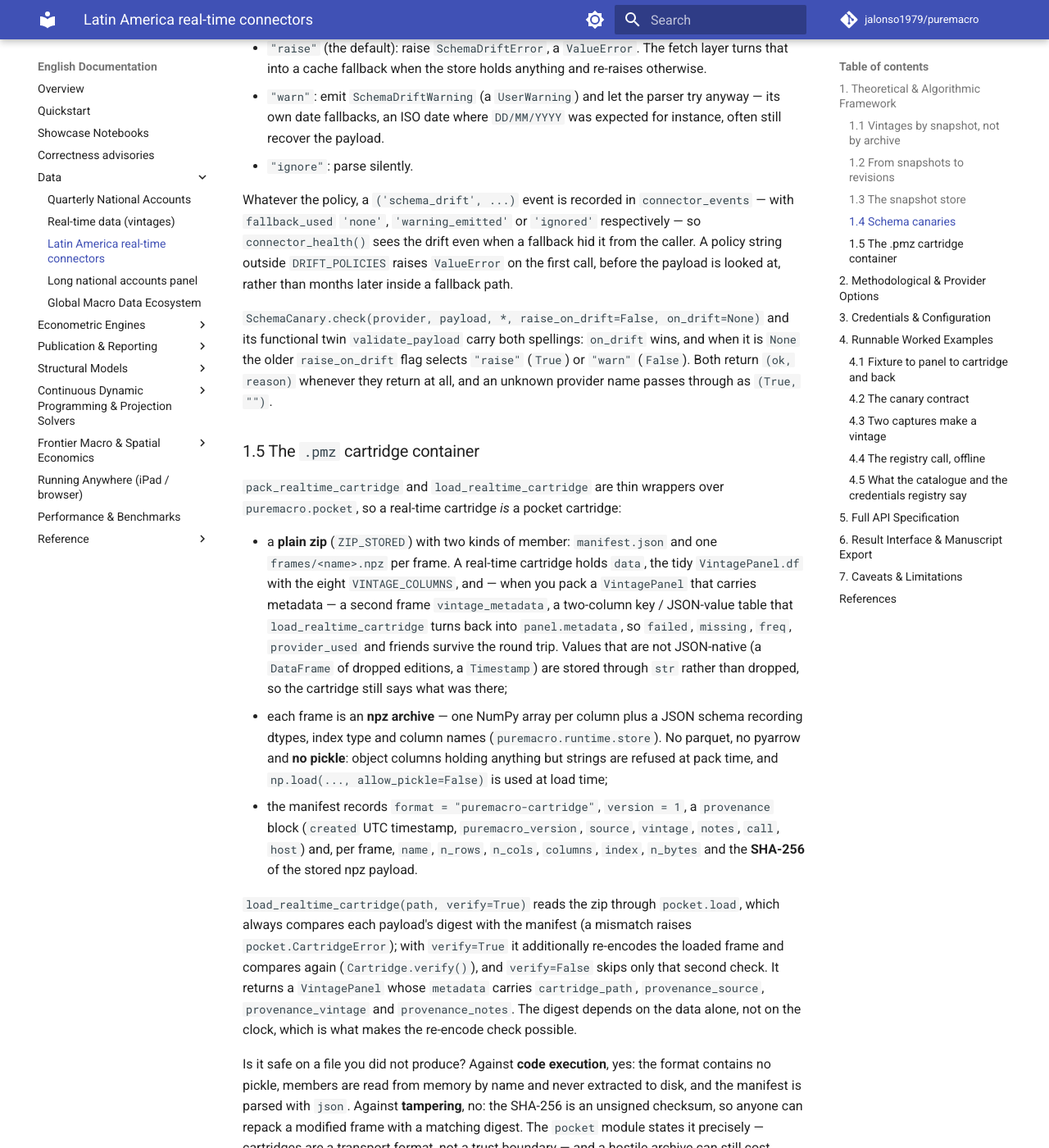
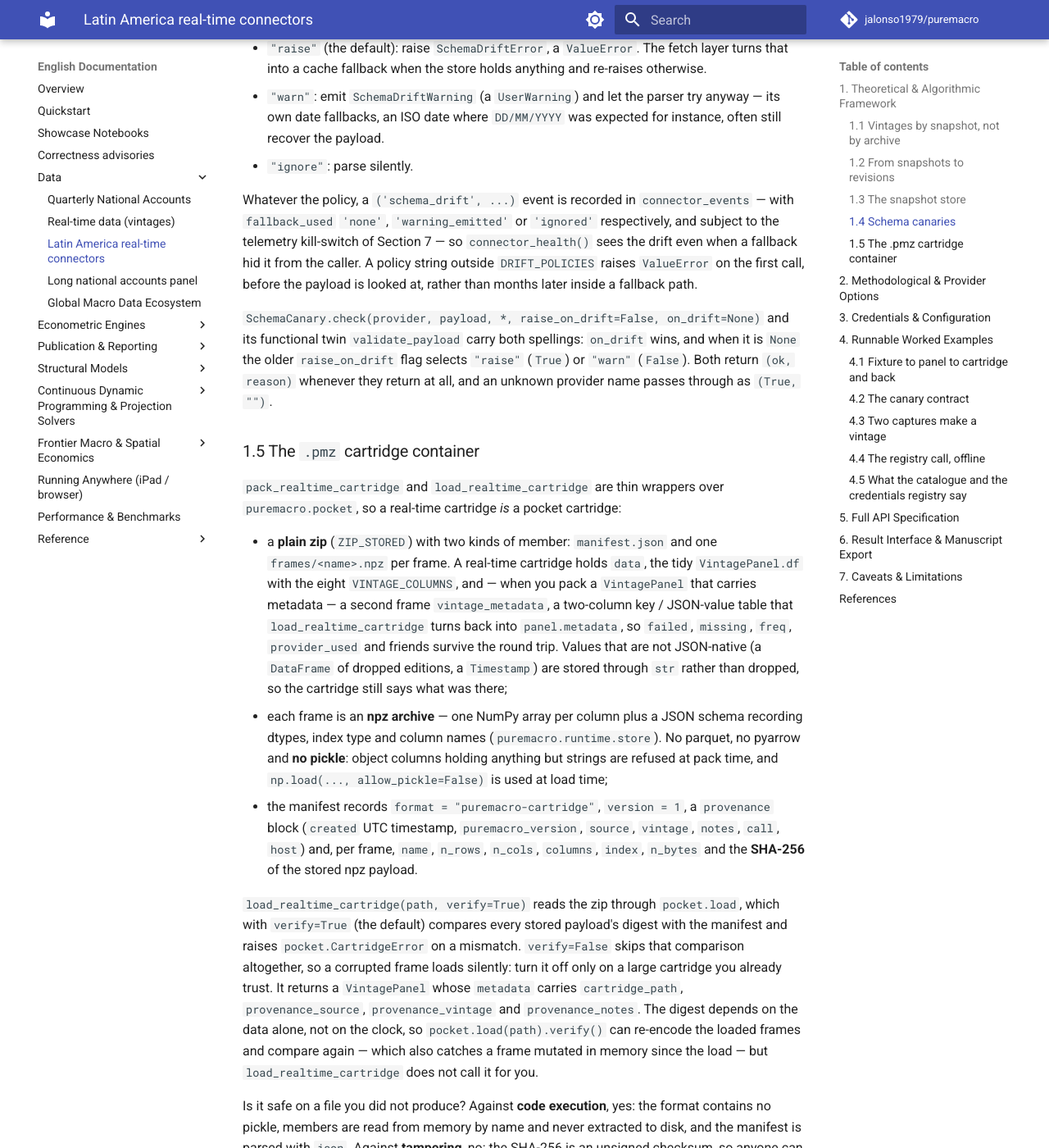
Before and after one commit to jalonso1979/puremacro, an MkDocs documentation site: the page built from docs/real_time_latam.md, in a window 1280 px wide and 1400 px high, scrolled down 4798 px. Shown: the whole window at 82% size. Built offline with MkDocs 1.6.1 and Material for MkDocs 9.7.7, drawn with Linux system fonts in a browser that asks for light colours; comment, search, counter and statistics services are not loaded; some of the changed text lies outside the part shown.

Commit message:
docs(newpages): verifier repairs to the real-time LatAm cartridge and telemetry claims
- realtime-cartridge-verify-semantics: pocket.load only compares the stored payload digests when verify=True, and load_realtime_cartridge never calls Cartridge.verify(); Section 1.5 and the Section 7 cartridge caveat said the opposite (a tampered frame loads silently with verify=False, measured on this branch)
- realtime-telemetry-killswitch: _cache_db.record_connector_event returns immediately when PUREMACRO_NARRATIVE_TELEMETRY=0, so the kill-switch does silence the connectors; the Section 7 telemetry caveat claimed it does not, and Section 1.4's unconditional schema_drift recording is now qualified

Co-Authored-By: Claude Opus 5 <noreply@anthropic.com>

```diff
--- a/docs/real_time_latam.md
+++ b/docs/real_time_latam.md
@@ -86,7 +86,7 @@ A REST service that renames a key or changes a date format keeps answering `200
 - `"warn"`: emit `SchemaDriftWarning` (a `UserWarning`) and let the parser try anyway — its own date fallbacks, an ISO date where `DD/MM/YYYY` was expected for instance, often still recover the payload.
 - `"ignore"`: parse silently.
 
-Whatever the policy, a `('schema_drift', ...)` event is recorded in `connector_events` — with `fallback_used` `'none'`, `'warning_emitted'` or `'ignored'` respectively — so `connector_health()` sees the drift even when a fallback hid it from the caller. A policy string outside `DRIFT_POLICIES` raises `ValueError` on the first call, before the payload is looked at, rather than months later inside a fallback path.
+Whatever the policy, a `('schema_drift', ...)` event is recorded in `connector_events` — with `fallback_used` `'none'`, `'warning_emitted'` or `'ignored'` respectively, and subject to the telemetry kill-switch of Section 7 — so `connector_health()` sees the drift even when a fallback hid it from the caller. A policy string outside `DRIFT_POLICIES` raises `ValueError` on the first call, before the payload is looked at, rather than months later inside a fallback path.
 
 `SchemaCanary.check(provider, payload, *, raise_on_drift=False, on_drift=None)` and its functional twin `validate_payload` carry both spellings: `on_drift` wins, and when it is `None` the older `raise_on_drift` flag selects `"raise"` (`True`) or `"warn"` (`False`). Both return `(ok, reason)` whenever they return at all, and an unknown provider name passes through as `(True, "")`.
 
@@ -98,7 +98,7 @@ Whatever the policy, a `('schema_drift', ...)` event is recorded in `connector_e
 - each frame is an **npz archive** — one NumPy array per column plus a JSON schema recording dtypes, index type and column names (`puremacro.runtime.store`). No parquet, no pyarrow and **no pickle**: object columns holding anything but strings are refused at pack time, and `np.load(..., allow_pickle=False)` is used at load time;
 - the manifest records `format = "puremacro-cartridge"`, `version = 1`, a `provenance` block (`created` UTC timestamp, `puremacro_version`, `source`, `vintage`, `notes`, `call`, `host`) and, per frame, `name`, `n_rows`, `n_cols`, `columns`, `index`, `n_bytes` and the **SHA-256** of the stored npz payload.
 
-`load_realtime_cartridge(path, verify=True)` reads the zip through `pocket.load`, which always compares each payload's digest with the manifest (a mismatch raises `pocket.CartridgeError`); with `verify=True` it additionally re-encodes the loaded frame and compares again (`Cartridge.verify()`), and `verify=False` skips only that second check. It returns a `VintagePanel` whose `metadata` carries `cartridge_path`, `provenance_source`, `provenance_vintage` and `provenance_notes`. The digest depends on the data alone, not on the clock, which is what makes the re-encode check possible.
+`load_realtime_cartridge(path, verify=True)` reads the zip through `pocket.load`, which with `verify=True` (the default) compares every stored payload's digest with the manifest and raises `pocket.CartridgeError` on a mismatch. `verify=False` skips that comparison altogether, so a corrupted frame loads silently: turn it off only on a large cartridge you already trust. It returns a `VintagePanel` whose `metadata` carries `cartridge_path`, `provenance_source`, `provenance_vintage` and `provenance_notes`. The digest depends on the data alone, not on the clock, so `pocket.load(path).verify()` can re-encode the loaded frames and compare again — which also catches a frame mutated in memory since the load — but `load_realtime_cartridge` does not call it for you.
 
 Is it safe on a file you did not produce? Against **code execution**, yes: the format contains no pickle, members are read from memory by name and never extracted to disk, and the manifest is parsed with `json`. Against **tampering**, no: the SHA-256 is an unsigned checksum, so anyone can repack a modified frame with a matching digest. The `pocket` module states it precisely — cartridges are a transport format, not a trust boundary — and a hostile archive can still cost memory to inflate. The relationship to `puremacro.pocket` is containment: `pocket.load(path)` opens a real-time cartridge as a generic `Cartridge`, `pocket.inspect_cartridge(path)` reads its manifest without decoding any data, and `pocket.to_base64` / `pocket.from_base64` move it by clipboard. `pack_realtime_cartridge` only fixes the defaults (`source="LatAm Regional Real-Time Ecosystem"`, `vintage=` today's UTC date, a standard note) and `load_realtime_cartridge` only adds the `VintagePanel` wrapping.
 
@@ -608,11 +608,11 @@ Its methods are the operations of Section 1.2: `countries` / `variables` / `prov
 - **Snapshot semantics.** One fetch is one edition; revisions exist only across captures on distinct days; a same-day re-fetch overwrites; reference periods that ended before the first capture have no observable first release and are dropped from `revisions()` (Section 1.2); the vintage stamp is local midnight while `pack_realtime_cartridge`'s default `vintage` is the UTC date. For archived history of Mexican quarterly GDP use `oecd_stes`.
 - **No shared HTTP layer.** The four connectors call `urllib` directly and bypass `puremacro._http` and `fetch_with_backoff`: no HTTP body cache, no SSL fallback, no retry on HTTP 429. A rate limit surfaces as an `HTTPError`, hence as a store fallback or an exception.
 - **`use_cache=False` is a full opt-out.** It neither reads nor writes `realtime_vintages`, so there is no fallback at all: the live snapshot is returned as parsed and every failure propagates. That is the flag to use when you want to know the request failed; leave it `True` when you want the panel to survive an outage.
-- **Telemetry.** Events use outcomes `success`, `fallback` and `schema_drift`, with `fallback_used` values `none`, `sqlite_cache`, `warning_emitted` and `ignored`. No event is written for the no-credential store path or for a cold-store raise. The connectors write through `_cache_db.record_connector_event`, so the `PUREMACRO_NARRATIVE_TELEMETRY=0` kill-switch of [CONNECTOR_HEALTH.md](CONNECTOR_HEALTH.md) does **not** silence them. `connector_health()` counts every row with `fallback_used != 'live'` as a fallback, so a successful real-time fetch (`'none'`) is counted in both `n_success` and `n_fallback`; query `connector_events` directly for these sources.
+- **Telemetry.** Events use outcomes `success`, `fallback` and `schema_drift`, with `fallback_used` values `none`, `sqlite_cache`, `warning_emitted` and `ignored`. No event is written for the no-credential store path or for a cold-store raise. The connectors write through `_cache_db.record_connector_event`, which honors the `PUREMACRO_NARRATIVE_TELEMETRY=0` kill-switch of [CONNECTOR_HEALTH.md](CONNECTOR_HEALTH.md) and becomes a no-op when it is set, so with telemetry off no connector event reaches `connector_events` at all. `connector_health()` counts every row with `fallback_used != 'live'` as a fallback, so a successful real-time fetch (`'none'`) is counted in both `n_success` and `n_fallback`; query `connector_events` directly for these sources.
 - **One frequency per `vintage_panel` call.** `freq` is now enforced against the catalogue's `freq` field, not against the data: a series that declares another frequency is refused with a reason rather than served at the wrong label, and an entry that declares none is served at `"Q"` only. Nothing checks that the *payload* really is at the declared frequency, so a provider that changes a series' frequency upstream will still be labelled by the catalogue. Pass the matching `periods_per_year` to the revision helpers, and keep the daily policy rates out of revision tests.
 - **BCCh credentials** travel in the query string of a plain GET. They are scrubbed from the connector's own warnings and exception attributes, but a URL you build yourself with `BCCH_SIETE_URL.format(...)` carries them in clear text.
 - **Catalogue.** Entries marked `VERIFY ONLINE` in their note were written without a live check of the identifier; `pytest -m network` is the audit that clears them. `catalog=` overrides do not redirect these connectors (Section 2).
-- **Cartridges** are a transport format: the SHA-256 is unsigned, `verify=False` skips the re-encode check but not the on-read digest comparison, and the archive can only hold what the npz codec accepts (no arbitrary Python objects). As the `pocket` module notes, the fetchers need sockets, so in a Pyodide session these connectors can only serve the cache or a cartridge — the cartridge is the intended way in ([CACHE_DB.md](CACHE_DB.md) for the IDBFS persistence caveat).
+- **Cartridges** are a transport format: the SHA-256 is unsigned, `verify=False` skips the on-read digest comparison entirely (only the default `verify=True` checks it), and the archive can only hold what the npz codec accepts (no arbitrary Python objects). As the `pocket` module notes, the fetchers need sockets, so in a Pyodide session these connectors can only serve the cache or a cartridge — the cartridge is the intended way in ([CACHE_DB.md](CACHE_DB.md) for the IDBFS persistence caveat).
 - **Notebook 58** uses a synthetic panel (Section 4.5).
 
 ---
```
Also changed, not shown: docs/es/real_time_latam.md (+4 -4 lines).
